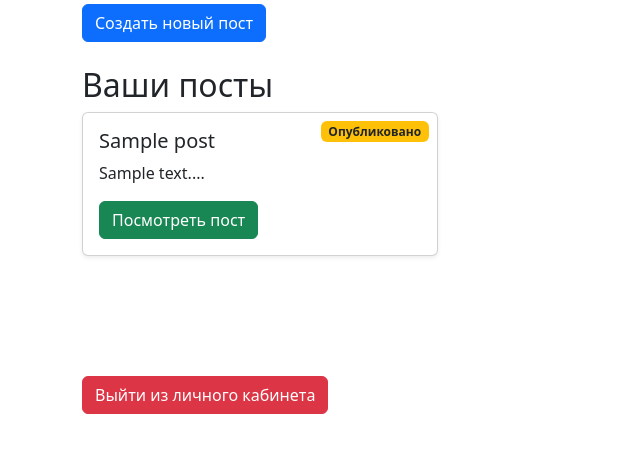
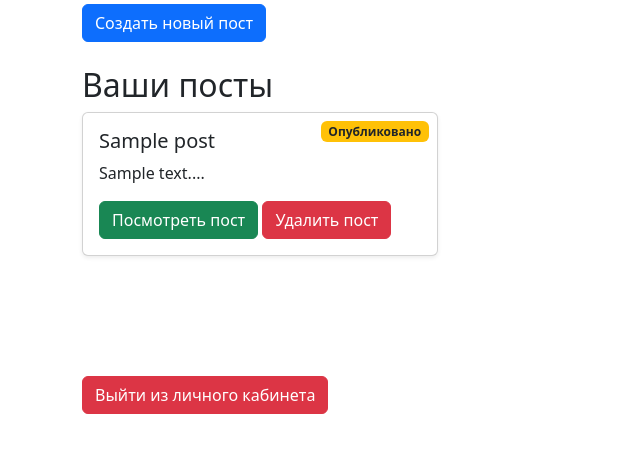
Before and after one commit to veroneoriginal/project_exotic_birds, a Flask app: page /personal_account in a window 1280 px wide. Shown: the part 172-625 px from the top of the page, without its empty margins (0-640 px from the left). Run offline with Flask 3, Linux system fonts and the light colour scheme; a user stored in the database is signed in; tables that the repository leaves empty hold one stand-in row (values such as "Sample post"); parts of the project's set-up code (start-up, migrations or seed data) failed here and were passed over; some libraries are stand-ins or nearby versions.

Commit message:
added the ability to delete a post from personal account

```diff
--- a/main.py
+++ b/main.py
@@ -151,10 +151,10 @@ def view_post(post_id):
     # Проверка, опубликован ли пост и имеет ли пользователь доступ к нему
     if not post.is_published:
         if not current_user.is_authenticated:
-            flash('Этого поста не существует.','warning')
+            flash('Этого поста не существует.', 'warning')
             return redirect(url_for('blog'))
         elif post.user_id != current_user.id:
-            flash('Этого поста не существует.','warning')
+            flash('Этого поста не существует.', 'warning')
             return redirect(url_for('personal_account'))
 
     # Возвращает отрендеренный HTML-шаблон view_post.html, передавая объект post в контексте
@@ -173,11 +173,20 @@ def publish_post(post_id):
     return redirect(url_for('blog'))
 
 
+@app.route('/delete_post/<int:post_id>', methods=['POST'])
+@login_required
+def delete_post(post_id):
+    post = Post.query.get_or_404(post_id)
+    db.session.delete(post)
+    db.session.commit()
+    flash('Пост был успешно удален.', 'success')
+    return redirect(url_for('personal_account'))
+
+
 @app.route('/blog')
 def blog():
     posts = Post.query.filter_by(is_published=True).all()
     return render_template('blog.html', posts=posts)
 
-
 if __name__ == "__main__":
     app.run(debug=True)
--- a/templates/personal_account.html
+++ b/templates/personal_account.html
@@ -10,11 +10,10 @@
 <a href="{{ url_for('create_post') }}" class="btn btn-primary">Создать новый пост</a><br>
 <br>
 <h2>Ваши посты</h2>
-<!-- row и col-md-4 используется для создания сетки -->
 <div class="row">
     {% for post in posts %}
     <div class="col-md-4">
-        <div class="card mb-4 shadow-sm">
+        <div class="card mb-4 shadow-sm position-relative">
             <div class="card-body">
                 <h5 class="card-title">{{ post.title }}</h5>
                 <p class="card-text">{{ post.content[:100] }}...</p>
@@ -23,7 +22,11 @@
                 <form action="{{ url_for('publish_post', post_id=post.id) }}" method="POST" style="display:inline;">
                     <button type="submit" class="btn btn-outline-primary">Опубликовать пост</button>
                 </form>
-                {% else %}
+                {% endif %}
+                <form action="{{ url_for('delete_post', post_id=post.id) }}" method="POST" style="display:inline;">
+                    <button type="submit" class="btn btn-danger">Удалить пост</button>
+                </form>
+                {% if post.is_published %}
                 <span class="badge bg-warning text-dark position-absolute top-0 end-0 m-2">Опубликовано</span>
                 {% endif %}
             </div>
```
